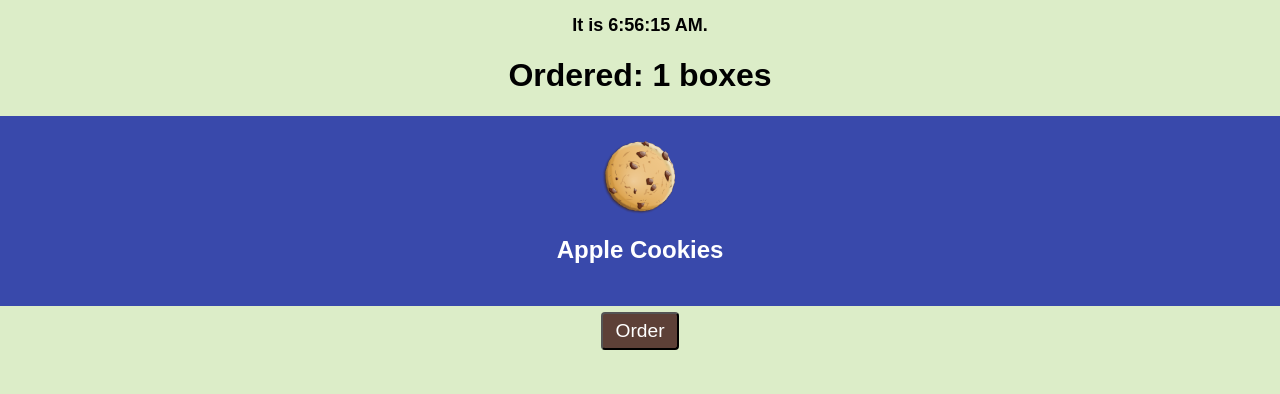
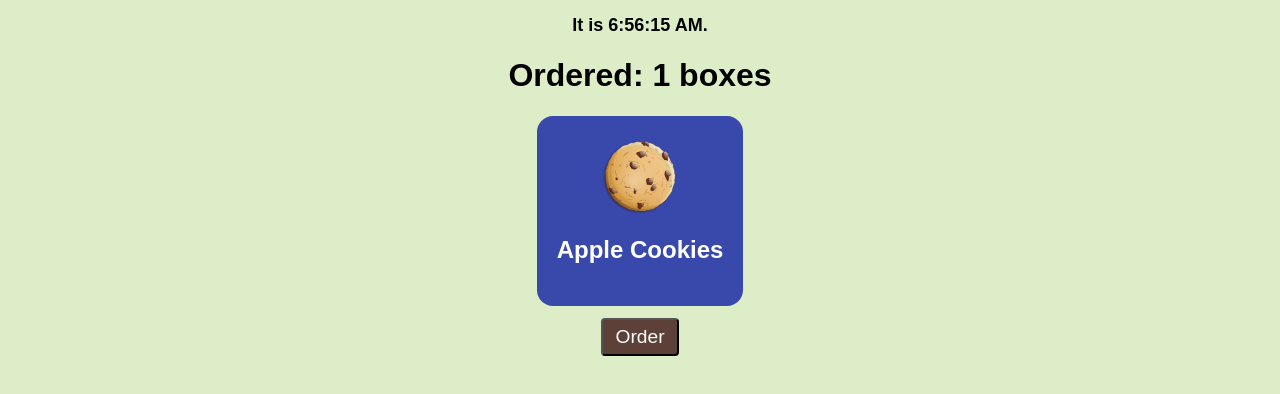
Before and after one commit to turtle96/cookies, a React (Create React App) app: page / in a window 1280 px wide. Both pictures are taken after a click on the button "Order". Shown: the top 394 px of the page. Built offline with nearby package versions, Linux system fonts and the light colour scheme.

Commit message:
style the box

```diff
--- a/src/App.css
+++ b/src/App.css
@@ -12,9 +12,14 @@ html {
 }
 
 .Box {
+  margin-left: auto;
+  margin-right: auto;
+  margin-bottom: 6px;
+  width: fit-content;
   height: 150px;
   padding: 20px;
   color: white;
+  border-radius: 16px;
 }
 
 .Label {
```
